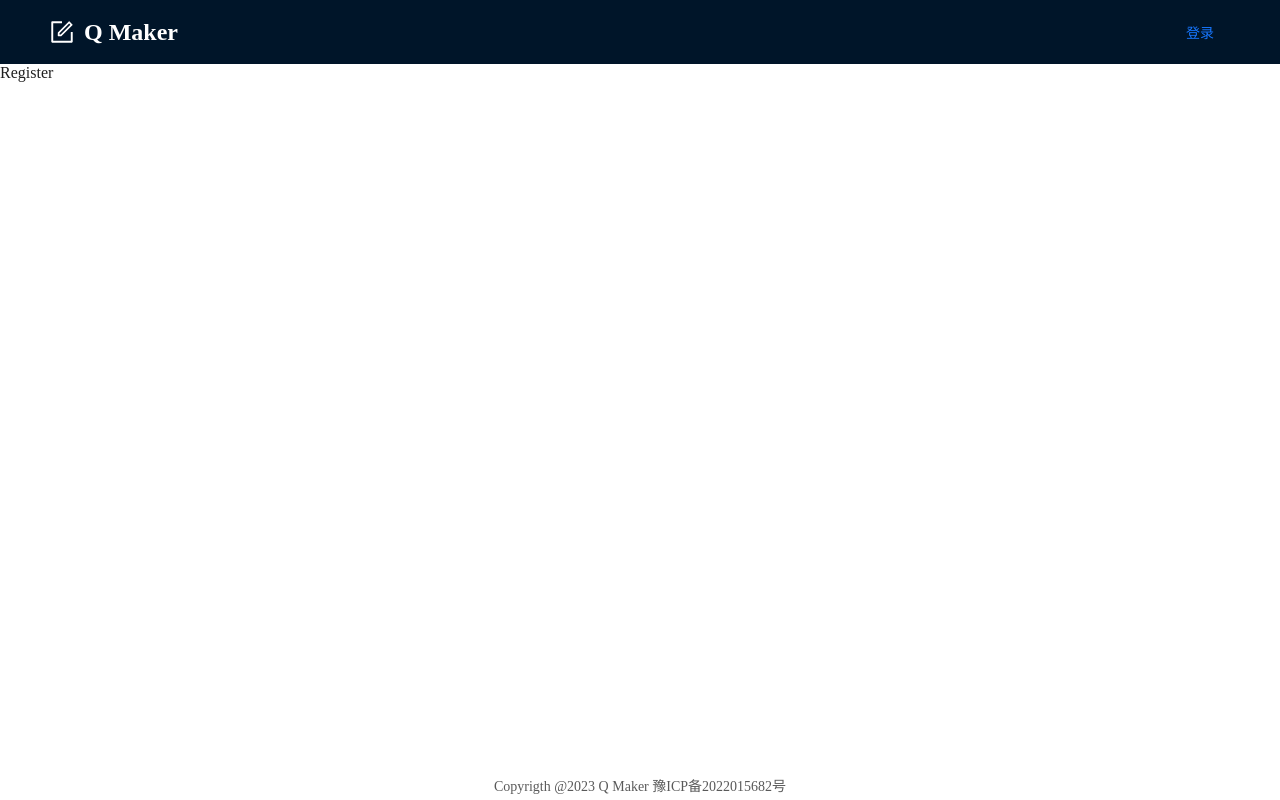
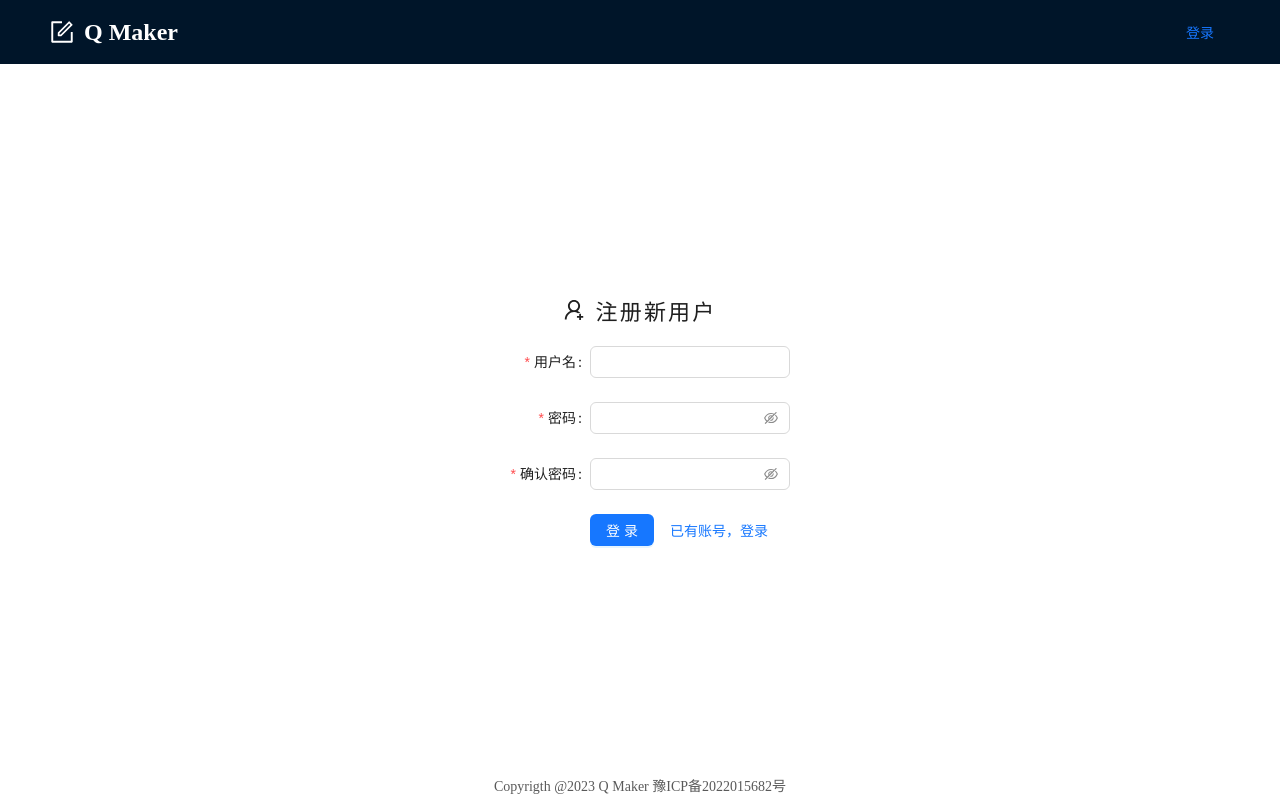
Before and after one commit to DrssXpro/Q-Maker, a React (Vite) app: page /register in a window 1280 px wide. Built offline with nearby package versions, Linux system fonts and the light colour scheme.

Commit message:
feat: 登录注册界面搭建 增加页面跳转逻辑

```diff
--- a/src/layout/MainLayout/components/UserInfo.tsx
+++ b/src/layout/MainLayout/components/UserInfo.tsx
@@ -1,10 +1,14 @@
 import { Button } from "antd";
 import { FC } from "react";
+import { useNavigate } from "react-router-dom";
 
 const UserInfo: FC = () => {
+  const navigate = useNavigate();
   return (
     <>
-      <Button type="link">登录</Button>
+      <Button type="link" onClick={() => navigate("/login")}>
+        登录
+      </Button>
     </>
   );
 };
--- a/src/pages/home/index.tsx
+++ b/src/pages/home/index.tsx
@@ -1,13 +1,23 @@
 import { FC } from "react";
 import styles from "./style/home.module.scss";
 import { Button } from "antd";
+import { useNavigate } from "react-router-dom";
 const Home: FC = () => {
+  const navigate = useNavigate();
+
+  const skipToPage = () => {
+    navigate("/login");
+  };
   return (
     <>
       <div className={styles["home-container"]}>
         <div className={styles["home-title"]}>Q Maker</div>
         <div>已累计创建问卷 100 份，发布问卷 100 份，收到答卷 1500 份</div>
-        <Button type="primary" style={{ width: "120px", height: "45px", fontSize: "18px", borderRadius: "0" }}>
+        <Button
+          type="primary"
+          style={{ width: "120px", height: "45px", fontSize: "18px", borderRadius: "0" }}
+          onClick={skipToPage}
+        >
           开始使用
         </Button>
       </div>
--- a/src/pages/login/index.tsx
+++ b/src/pages/login/index.tsx
@@ -1,9 +1,55 @@
 import { FC } from "react";
+import { UserOutlined } from "@ant-design/icons";
+import styles from "./style/login.module.scss";
+import { Button, Checkbox, Form, Input } from "antd";
+import { useNavigate } from "react-router-dom";
 
 const Login: FC = () => {
+  const nagivate = useNavigate();
+  const onFinish = (values: any) => {
+    console.log(values);
+  };
+
   return (
     <>
-      <div>Login</div>
+      <div className={styles["login-container"]}>
+        <div className={styles["login-content"]}>
+          <div className={styles["login-title"]}>
+            <UserOutlined />
+            <span>用户登录</span>
+          </div>
+          <Form
+            name="basic"
+            labelCol={{ span: 8 }}
+            wrapperCol={{ span: 16 }}
+            style={{ maxWidth: 600 }}
+            initialValues={{ remember: true }}
+            onFinish={onFinish}
+            autoComplete="off"
+          >
+            <Form.Item label="用户名" name="username" rules={[{ required: true, message: "请填写用户名" }]}>
+              <Input />
+            </Form.Item>
+
+            <Form.Item label="密码" name="password" rules={[{ required: true, message: "请输入密码" }]}>
+              <Input.Password />
+            </Form.Item>
+
+            <Form.Item name="remember" valuePropName="checked" wrapperCol={{ offset: 8, span: 16 }}>
+              <Checkbox>记住我</Checkbox>
+            </Form.Item>
+
+            <Form.Item wrapperCol={{ offset: 8, span: 16 }}>
+              <Button type="primary" htmlType="submit">
+                登录
+              </Button>
+              <Button type="link" onClick={() => nagivate("/register")}>
+                注册新用户
+              </Button>
+            </Form.Item>
+          </Form>
+        </div>
+      </div>
     </>
   );
 };
--- /dev/null
+++ b/src/pages/login/style/login.module.scss
@@ -0,0 +1,23 @@
+.login-container {
+  width: 100%;
+  height: 100%;
+  display: flex;
+  align-items: center;
+  justify-content: center;
+  flex-direction: column;
+}
+
+.login-title {
+  font-weight: 500;
+  font-size: 22px;
+  display: flex;
+  align-items: center;
+  justify-content: center;
+  gap: 10px;
+  letter-spacing: 0.1em;
+  margin-bottom: 20px;
+}
+
+.login-content {
+  width: 300px;
+}
--- a/src/pages/register/index.tsx
+++ b/src/pages/register/index.tsx
@@ -1,9 +1,71 @@
 import { FC } from "react";
+import { UserAddOutlined } from "@ant-design/icons";
+import styles from "./style/register.module.scss";
+import { Button, Form, Input } from "antd";
+import { useNavigate } from "react-router-dom";
 
 const Register: FC = () => {
+  const nagivate = useNavigate();
+
+  const onFinish = (values: any) => {
+    console.log(values);
+  };
+
   return (
     <>
-      <div>Register</div>
+      <div className={styles["register-container"]}>
+        <div className={styles["register-content"]}>
+          <div className={styles["register-title"]}>
+            <UserAddOutlined />
+            <span>注册新用户</span>
+          </div>
+          <Form
+            name="basic"
+            labelCol={{ span: 8 }}
+            wrapperCol={{ span: 16 }}
+            style={{ maxWidth: 600 }}
+            initialValues={{ remember: true }}
+            onFinish={onFinish}
+            autoComplete="off"
+          >
+            <Form.Item label="用户名" name="username" rules={[{ required: true, message: "请填写用户名" }]}>
+              <Input />
+            </Form.Item>
+
+            <Form.Item label="密码" name="password" rules={[{ required: true, message: "请输入密码" }]}>
+              <Input.Password />
+            </Form.Item>
+            <Form.Item
+              label="确认密码"
+              name="checkpassword"
+              rules={[
+                { required: true, message: "请输入密码" },
+                // 自定义校验规则
+                ({ getFieldValue }) => ({
+                  validator(_, value) {
+                    if (!value || getFieldValue("password") === value) {
+                      return Promise.resolve();
+                    } else {
+                      return Promise.reject(new Error("两次密码输入不一致"));
+                    }
+                  },
+                }),
+              ]}
+            >
+              <Input.Password />
+            </Form.Item>
+
+            <Form.Item wrapperCol={{ offset: 8, span: 16 }}>
+              <Button type="primary" htmlType="submit">
+                登录
+              </Button>
+              <Button type="link" onClick={() => nagivate("/login")}>
+                已有账号，登录
+              </Button>
+            </Form.Item>
+          </Form>
+        </div>
+      </div>
     </>
   );
 };
--- /dev/null
+++ b/src/pages/register/style/register.module.scss
@@ -0,0 +1,24 @@
+.register-container {
+  width: 100%;
+  height: 100%;
+  display: flex;
+  align-items: center;
+  justify-content: center;
+  flex-direction: column;
+}
+
+.register-title {
+  width: 300px;
+  font-weight: 500;
+  font-size: 22px;
+  display: flex;
+  align-items: center;
+  justify-content: center;
+  gap: 10px;
+  letter-spacing: 0.1em;
+  margin-bottom: 20px;
+}
+
+.register-content {
+  width: 300px;
+}
```
